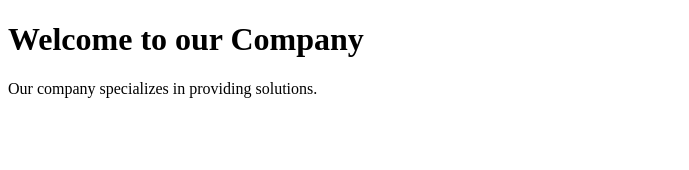
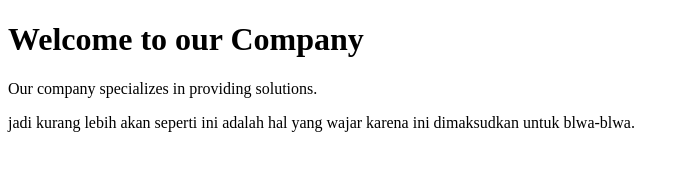
Before and after one commit to T3fo0ls7766/eval_git_abie, a plain HTML site: page index.html in a window 1280 px wide. Shown: the whole page, without its empty margins (0-689 px from the left). Drawn offline with Linux system fonts and the light colour scheme.

Commit message:
tambah file

```diff
--- a/index.html
+++ b/index.html
@@ -9,5 +9,7 @@
     <h1>Welcome to our Company</h1>
 
     <p>Our company specializes in providing solutions.</p>
+
+    <p>jadi kurang lebih akan seperti ini adalah hal yang wajar karena ini dimaksudkan untuk blwa-blwa.</p>
 </body>
 </html>
```
Also changed, not shown: unix.txt (added).
